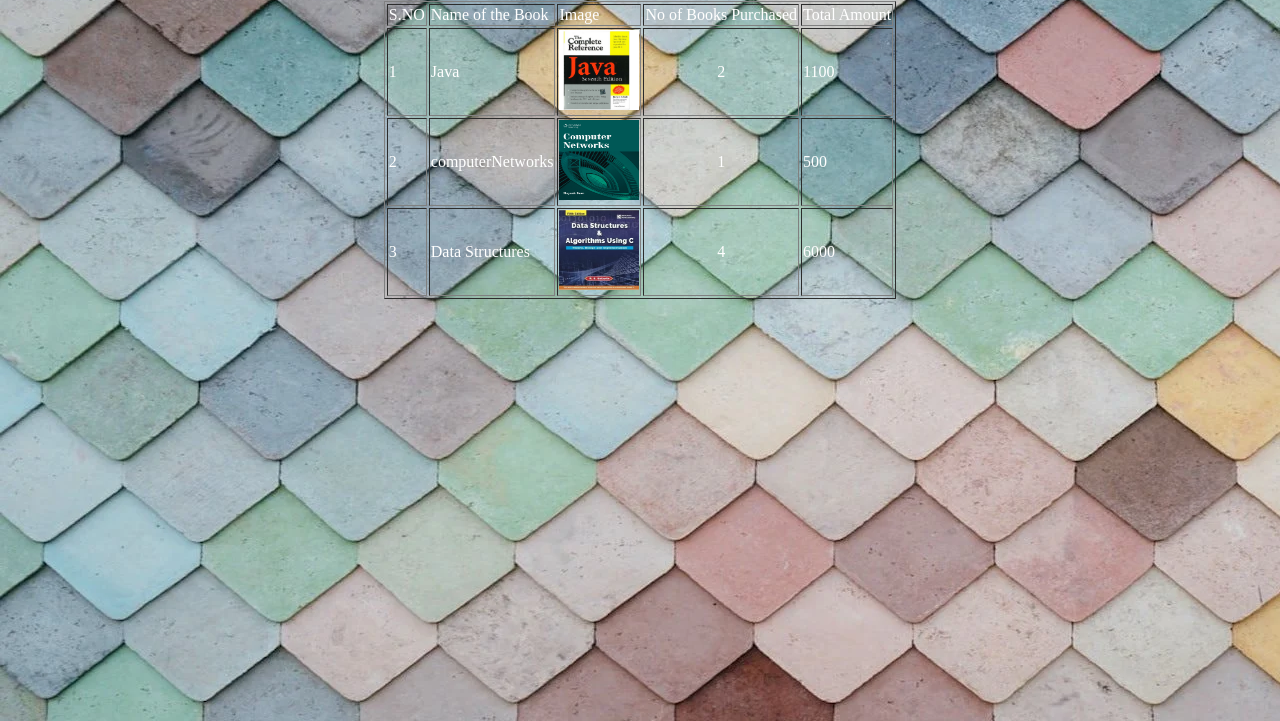
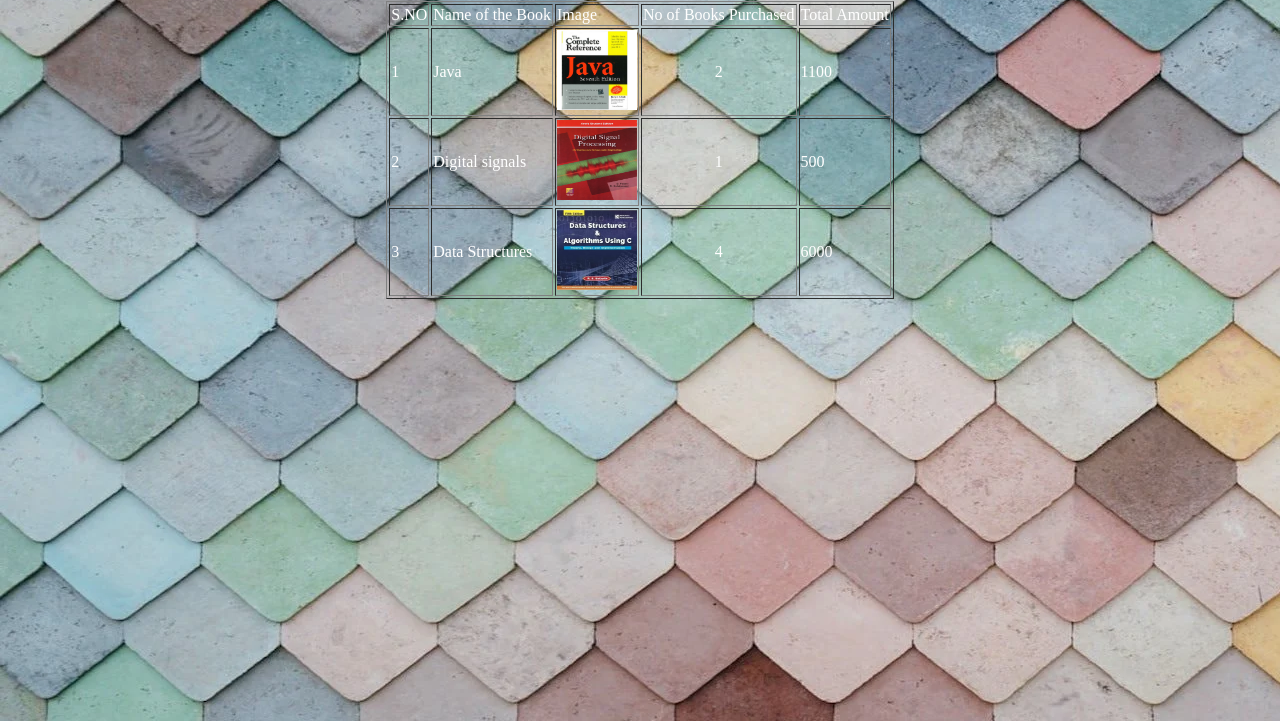
Before and after one commit to meesalajyotsna/onlinebookstore, a plain HTML site: page src/cart.html in a window 1280 px wide. Shown: the part 79-800 px from the top of the page. Drawn offline with Linux system fonts and the light colour scheme.

Commit message:
book change

```diff
--- a/src/cart.html
+++ b/src/cart.html
@@ -36,9 +36,13 @@
         </tr>
         <tr>
           <td>2</td>
-          <td>computerNetworks</td>
+          <td>Digital signals</td>
           <td>
-            <img src="images/cnkbook.jpg" height="80" width="80" />
+            <img
+              src="images/digital signal processing.jpg"
+              height="80"
+              width="80"
+            />
           </td>
           <td style="text-align: center">1</td>
           <td>500</td>
```
